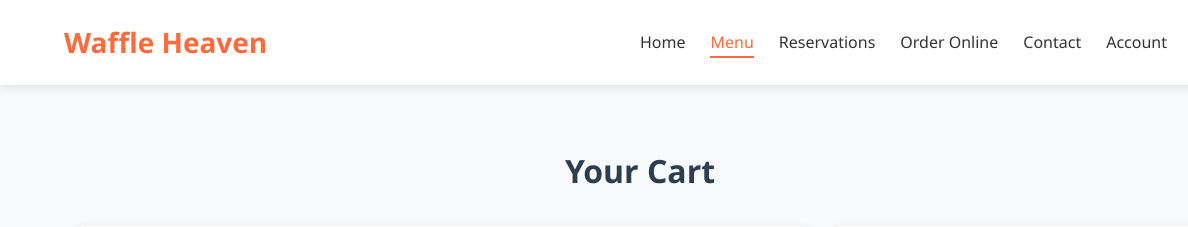
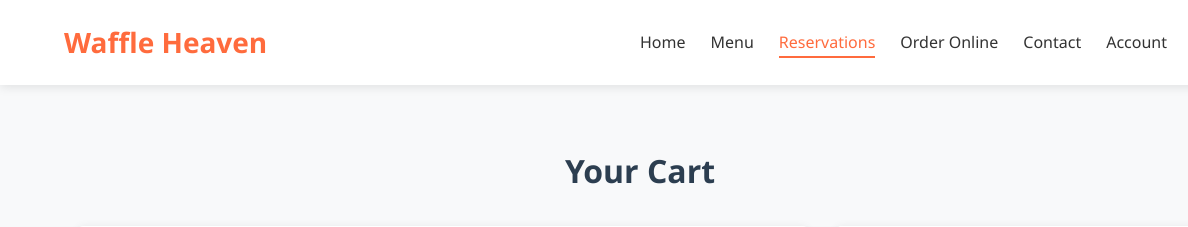
Before and after one commit to jnr-zulu/restaurant-website, a website: page pages/cart.html in a window 1280 px wide. Shown: the top 227 px of the page, 0-1188 px from the left. Drawn offline with Linux system fonts and the light colour scheme.

Commit message:
menu changes

```diff
--- a/pages/cart.html
+++ b/pages/cart.html
@@ -17,12 +17,12 @@
         <nav>
             <ul class="nav-links">
                 <li><a href="../index.html">Home</a></li>
-                <li><a href="menu.html" class="active">Menu</a></li>
-                <li><a href="reservations.html">Reservations</a></li>
+                <li><a href="menu.html">Menu</a></li>
+                <li><a href="reservations.html" class="active">Reservations</a></li>
                 <li><a href="order-online.html">Order Online</a></li>
                 <li><a href="contact.html">Contact</a></li>
                 <li class="account-dropdown">
-                    <a href="profile.html" id="account-link">Account</a>
+                    <a href="#" id="account-link">Account</a>
                     <div class="dropdown-content">
                         <a href="login.html">Login</a>
                         <a href="register.html">Register</a>
```
Also changed, not shown: pages/checkout.html (+3 -3 lines), pages/contact.html (+3 -3 lines), pages/home.html (+3 -3 lines), pages/login.html (+3 -3 lines), pages/order-online.html (+3 -3 lines), pages/register.html (+3 -3 lines), pages/reservations.html (+3 -3 lines).
